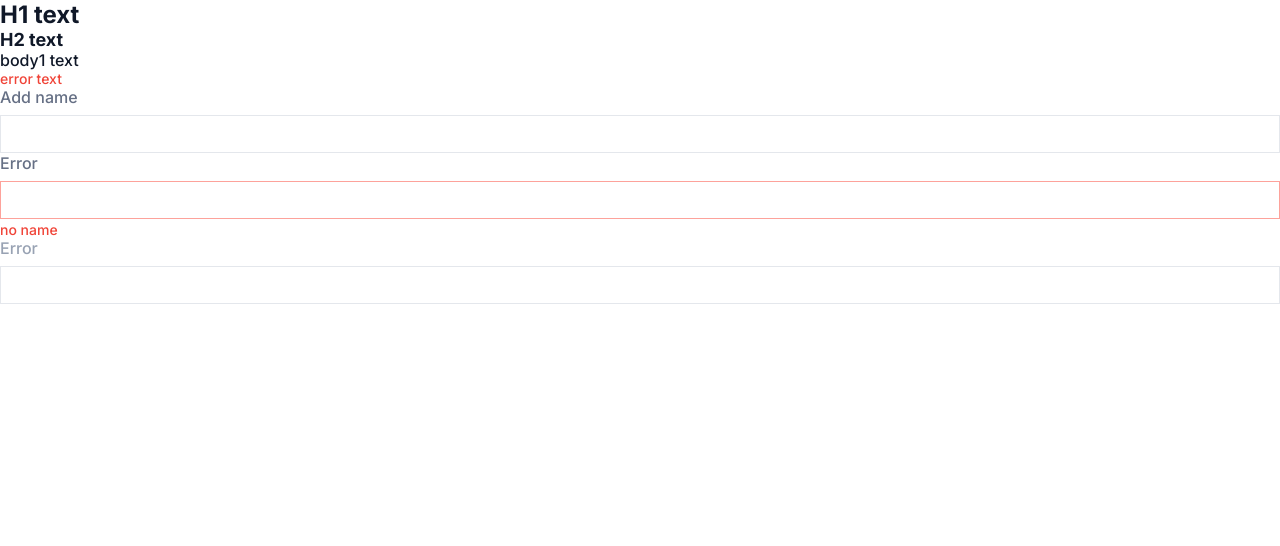
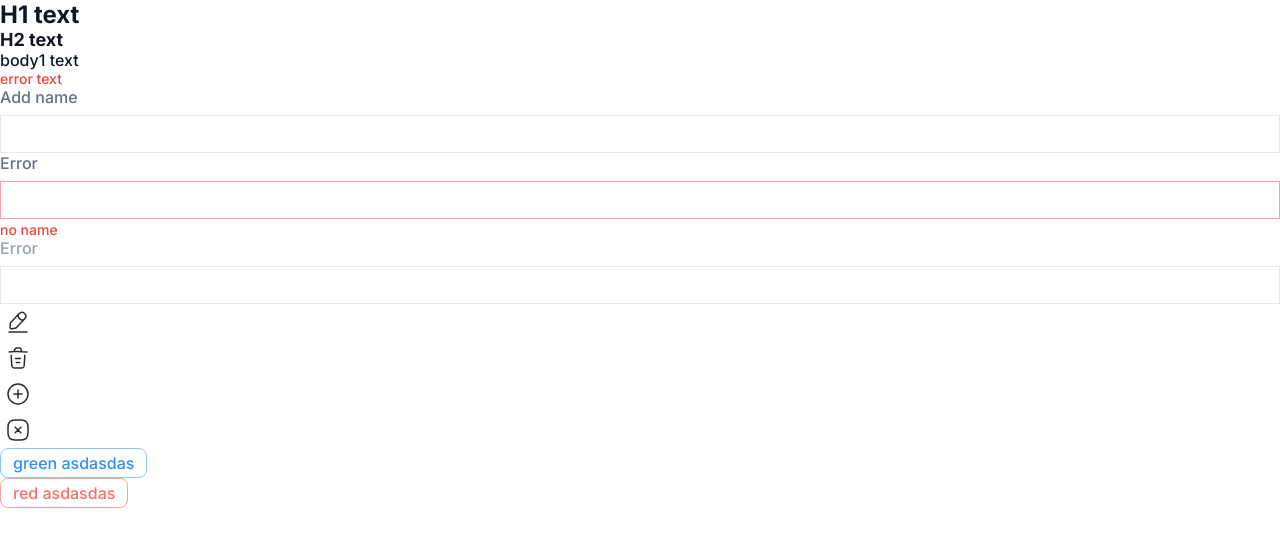
Before and after one commit to xxxGaDxxx/hierarchy-builder, a React (Vite) app: page / in a window 1280 px wide. Shown: the top 546 px of the page. Built offline with nearby package versions, Linux system fonts and the light colour scheme.

Commit message:
feat: button component

```diff
--- a/src/App.tsx
+++ b/src/App.tsx
@@ -1,5 +1,10 @@
 import { Typography } from '@/components/ui-toolkit/typography/Typography.tsx';
 import Input from '@/components/ui-toolkit/input/Input.tsx';
+import { Button } from '@/components/ui-toolkit/button/Button.tsx';
+import EditIcon from '@/assets/icons/EditIcon.tsx';
+import TrashIcon from '@/assets/icons/TrashIcon.tsx';
+import AddIcon from '@/assets/icons/AddIcon.tsx';
+import CloseIcon from '@/assets/icons/CloseIcon.tsx';
 
 function App() {
   return (
@@ -20,6 +25,14 @@ function App() {
       <Input label="Add name" />
       <Input label="Error" errorMessage="no name" />
       <Input label="Error" disabled />
+
+      <Button variant="transparent" icon={<EditIcon />} />
+      <Button variant="transparent" icon={<TrashIcon />} />
+      <Button variant="transparent" icon={<AddIcon />} />
+      <Button variant="transparentRed" icon={<CloseIcon />} />
+
+      <Button variant="green">green asdasdas</Button>
+      <Button variant="red">red asdasdas</Button>
     </div>
   );
 }
--- /dev/null
+++ b/src/components/ui-toolkit/button/Button.module.scss
@@ -0,0 +1,105 @@
+@mixin button {
+  all: unset;
+
+  cursor: pointer;
+  user-select: none;
+
+  display: flex;
+  flex-shrink: 0;
+  gap: 8px;
+  align-items: center;
+  justify-content: center;
+
+  box-sizing: border-box;
+  padding: 4px 12px;
+
+  font-size: var(--font-size-m);
+  font-weight: var(--font-weight-medium);
+  font-style: normal;
+
+  background-color: transparent;
+  border: 1.5px solid transparent;
+  border-radius: 8px;
+
+  transition:
+    200ms background-color,
+    200ms color;
+
+  &:focus-visible {
+    outline: 2px solid var(--color-blue-400);
+  }
+
+  &:disabled {
+    cursor: default;
+    opacity: 0.7;
+  }
+
+  &.fullWidth {
+    justify-content: center;
+    width: 100%;
+  }
+}
+
+.transparent {
+  @include button;
+
+  padding: 5px;
+  border-radius: 50%;
+
+  &:hover:enabled {
+    outline: 1px solid var(--color-blue-100);
+    background-color: var(--color-light-300);
+  }
+
+  &:active:enabled {
+    outline: 1.5px solid var(--color-blue-400);
+  }
+}
+
+.transparentRed {
+  @include button;
+
+  padding: 5px;
+  border-radius: 50%;
+
+  &:hover:enabled {
+    outline: 1px solid var(--color-error-100);
+    background-color: var(--color-error-300);
+  }
+
+  &:active:enabled {
+    outline: 1.5px solid var(--color-error-400);
+  }
+}
+
+.green {
+  @include button;
+
+  color: var(--color-blue-500);
+  border-color: var(--color-blue-300);
+
+  &:hover:enabled {
+    border-color: var(--color-blue-400);
+    background-color: var(--color-blue-100);
+  }
+
+  &:active:enabled {
+    outline: 1px solid var(--color-blue-500);
+  }
+}
+
+.red {
+  @include button;
+
+  color: var(--color-error-400);
+  border-color: var(--color-error-300);
+
+  &:hover:enabled {
+    border-color: var(--color-error-400);
+    background-color: var(--color-error-100);
+  }
+
+  &:active:enabled {
+    outline: 1px solid var(--color-error-500);
+  }
+}
--- /dev/null
+++ b/src/components/ui-toolkit/button/Button.tsx
@@ -0,0 +1,36 @@
+import { ComponentPropsWithoutRef, ElementType, ReactNode } from 'react';
+import { clsx } from 'clsx';
+import styles from './Button.module.scss';
+
+export type ButtonProps<T extends ElementType = ElementType> = {
+  as?: T;
+  variant?: 'green' | 'red' | 'transparent' | 'transparentRed';
+  fullWidth?: boolean;
+  className?: string;
+  icon?: ReactNode;
+  children?: ReactNode;
+};
+
+export const Button = <T extends ElementType = ElementType>(
+  props: ButtonProps<T> & Omit<ComponentPropsWithoutRef<T>, keyof ButtonProps<T>>,
+) => {
+  const {
+    as: Component = 'button',
+    variant = 'green',
+    fullWidth,
+    className,
+    children,
+    icon,
+    ...resProps
+  } = props;
+
+  return (
+    <Component
+      className={clsx(styles[variant], fullWidth && styles.fullWidth, className)}
+      {...resProps}
+    >
+      {icon && icon}
+      {children}
+    </Component>
+  );
+};
--- a/src/styles/_colors.scss
+++ b/src/styles/_colors.scss
@@ -9,13 +9,16 @@
   --color-dark-900: #101828;
 
   // error
+  --color-error-100: #fee4e2;
   --color-error-300: #fda29b;
+  --color-error-400: #f97066;
   --color-error-500: #f04438;
 
   // success
-  --color-success-: #039855;
+  --color-success-500: #039855;
 
   // blue
+  --color-blue-100: #d1e9ff;
   --color-blue-300: #84caff;
   --color-blue-400: #53b1fd;
   --color-blue-500: #2e90fa;
```
